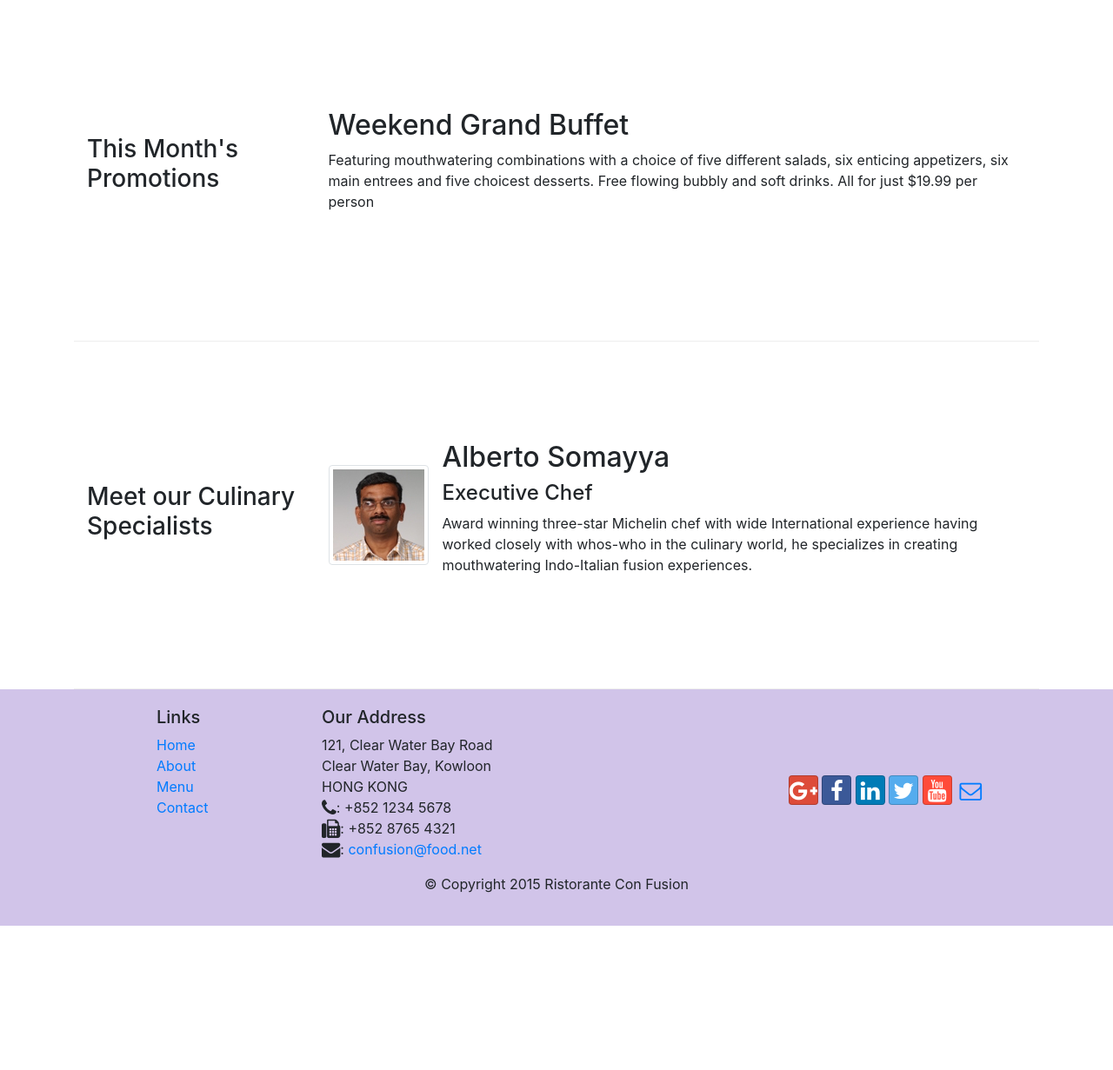
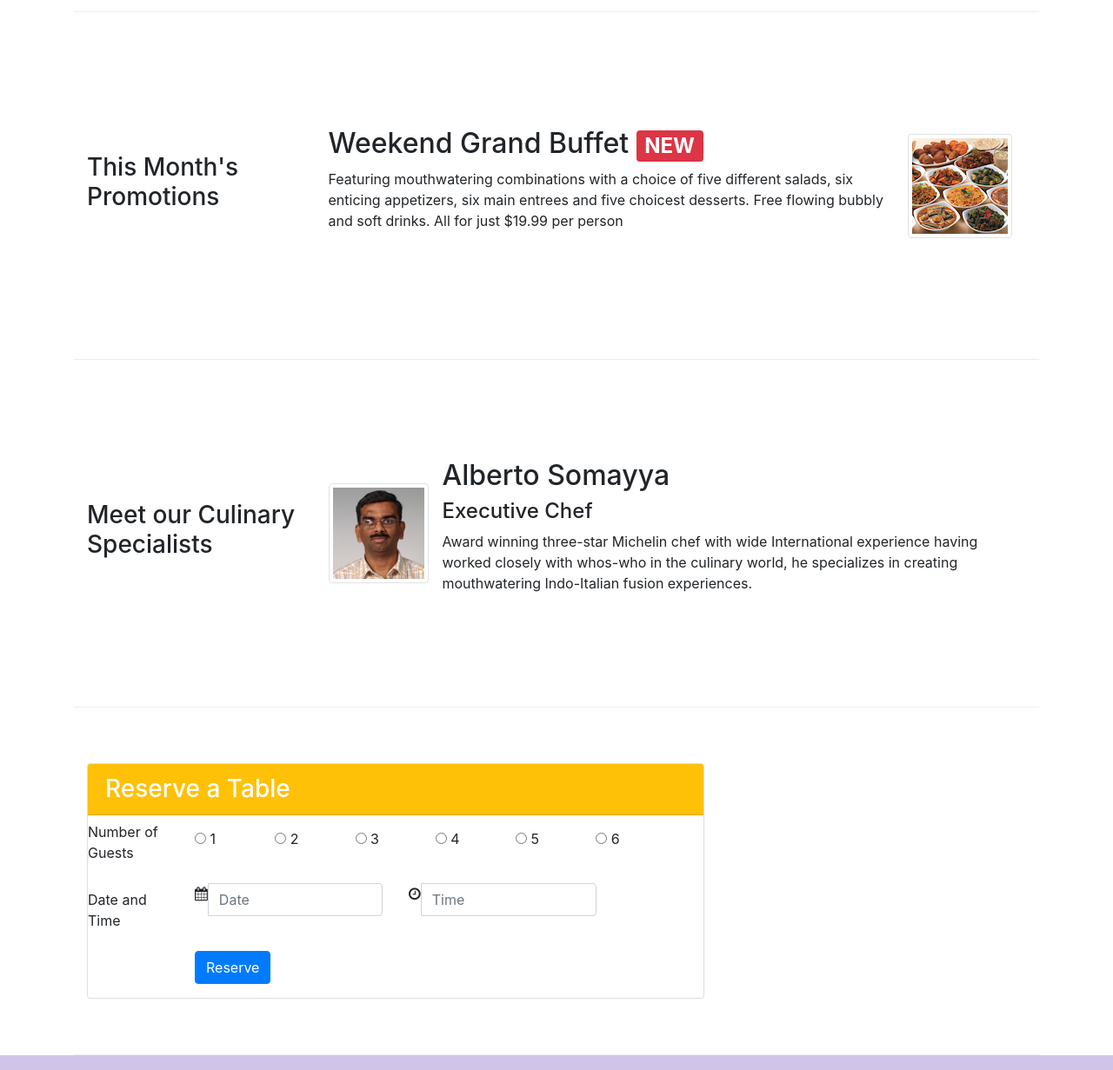
Before and after one commit to aboliaa/bootstrap-conFusion, a website: page index.html in a window 1280 px wide. Shown: the part 720-1951 px from the top of the page at 87% size. Before the commit the page ends 1785 px from the top, so only its background shows below. Drawn offline with nearby package versions, Linux system fonts and the light colour scheme.

Commit message:
Assignment 2

```diff
--- a/index.html
+++ b/index.html
@@ -38,13 +38,20 @@
     <header class="jumbotron">
         <div class="container">
             <div class="row row-header">
-                <div class="col-12 col-sm-8">
+                <div class="col-12 col-sm-6">
                     <h1>Ristorante con Fusion</h1>
                     <p>We take inspiration from the World's best cuisines, and create a unique fusion experience. Our lipsmacking creations will tickle your culinary senses!</p>
                 </div>
                 <div class="col col-sm align-self-center">
 					<img src="img/logo.png" class="img-fluid">
                 </div>
+				<div class="col-12 col-sm align-self-center">
+					<a href="#reservetable">
+						<button class="btn btn-warning btn-sm btn-block">
+							Reserve Table
+						</button>
+					</a>
+				</div>
             </div>
         </div>
     </header>
@@ -59,7 +66,7 @@
 					<img class="d-flex mr-3 img-thumbnail align-self-center" src="img/uthappizza.png" alt="uthappizza">
 					<div class="media-body">
 						<h2 class="mt-0">Uthappizza <span class="badge badge-danger">HOT</span> <span class="badge badge-pill badge-default">$4.99</span></h2>
-						<p>A unique combination of Indian Uthappam (pancake) and Italian pizza, topped with Cerignola olives, ripe vine cherry tomatoes, Vidalia onion, Guntur chillies and Buffalo Paneer.</p>
+						<p class="hidden-xs-down">A unique combination of Indian Uthappam (pancake) and Italian pizza, topped with Cerignola olives, ripe vine cherry tomatoes, Vidalia onion, Guntur chillies and Buffalo Paneer.</p>
 					</div>
 				</div>
             </div>
@@ -70,9 +77,14 @@
             <div class="col-sm-4 col-md-3">
                 <h3>This Month's Promotions</h3>
             </div>
-            <div class="col-sm col-md">
-                <h2>Weekend Grand Buffet</h2>
-                <p>Featuring mouthwatering combinations with a choice of five different salads, six enticing appetizers, six main entrees and five choicest desserts. Free flowing bubbly and soft drinks. All for just $19.99 per person </p>
+            <div class="col-sm col-md flex-last">
+				<div class="media">
+					<div class="media-body">
+						<h2 class="mt-0">Weekend Grand Buffet <span class="badge badge-danger">NEW</span></h2>
+						<p class="hidden-xs-down">Featuring mouthwatering combinations with a choice of five different salads, six enticing appetizers, six main entrees and five choicest desserts. Free flowing bubbly and soft drinks. All for just $19.99 per person </p>
+					</div>
+					<img class="d-flex mr-3 img-thumbnail align-self-center" src="img/buffet.png" alt="buffet">
+				</div>
             </div>
         </div>
 
@@ -91,6 +103,83 @@
 				</div>
             </div>
         </div>
+
+		<div id="reservetable" class="row row-content align-items-center">
+			<div class="col-sm-8 col">
+				 <div class="card">
+					<h3 class="card-header bg-warning text-white">Reserve a Table</h3>
+					<div class="card-block">
+						<form>
+							<div class="form-group row">
+
+								<div class="col-md-2">
+									<label class="col-form-label">Number of Guests</label>
+								</div>
+
+								<div class="col align-self-center">
+									<label class="form-radio-label">
+										<input type="radio" name="guests"> 1
+									</label>
+								</div>
+								<div class="col align-self-center">
+									<label class="form-radio-label">
+										<input type="radio" name="guests"> 2
+									</label>
+								</div>
+								<div class="col align-self-center">
+									<label class="form-radio-label">
+										<input type="radio" name="guests"> 3
+									</label>
+								</div>
+								<div class="col align-self-center">
+									<label class="form-radio-label">
+										<input type="radio" name="guests"> 4
+									</label>
+								</div>
+								<div class="col align-self-center">
+									<label class="form-radio-label">
+										<input type="radio" name="guests"> 5
+									</label>
+								</div>
+								<div class="col align-self-center">
+									<label class="form-radio-label">
+										<input type="radio" name="guests"> 6
+									</label>
+								</div>
+								<div class="col-1">
+								</div>
+							</div>
+
+							<div class="form-group row">
+								<label for="datetime" class="col-md-2 col-form-label">Date and Time</label>
+								<div class="col-md-4">
+									<div class="input-group">
+										<div class="input-group-addon"><i class="fa fa-calendar"></i></div>
+										<input type="text" class="form-control" id="date" name="date" placeholder="Date">
+									</div>
+								</div>
+								<div class="col-md-4">
+									<div class="input-group">
+										<div class="input-group-addon time"><i class="fa fa-clock-o"></i></div>
+										<input type="text" class="form-control" id="time" name="time" placeholder="Time">
+									</div>
+								</div>
+								<div class="col-md">
+								</div>
+							</div>
+
+							<div class="form-group row">
+								<div class="offset-md-2 col-md-10">
+									<button type="submit" class="btn btn-primary">
+										Reserve
+									</button>
+								</div>
+							</div>
+						</form>
+					</div>
+				</div>
+            </div>
+		</div>
     </div>
 
     <footer class="footer">
```
